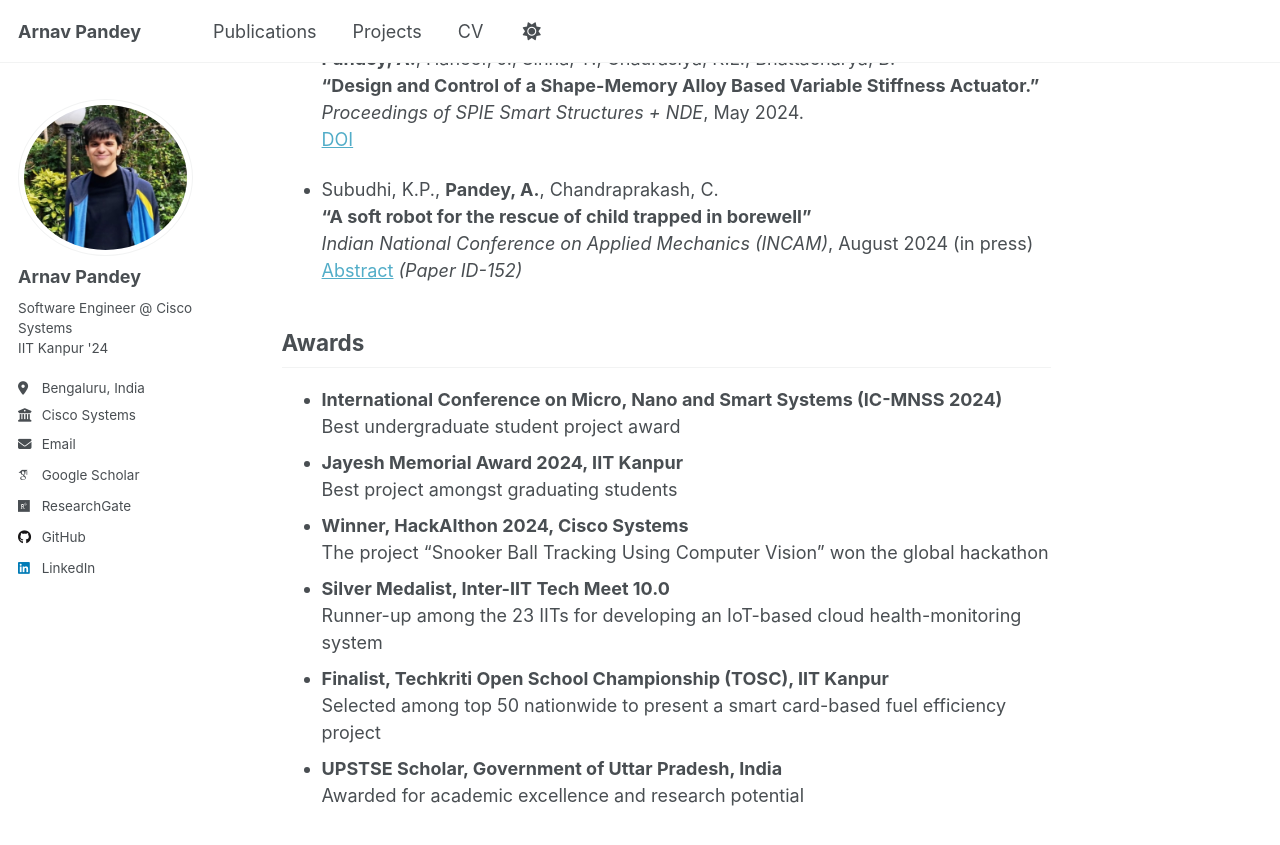
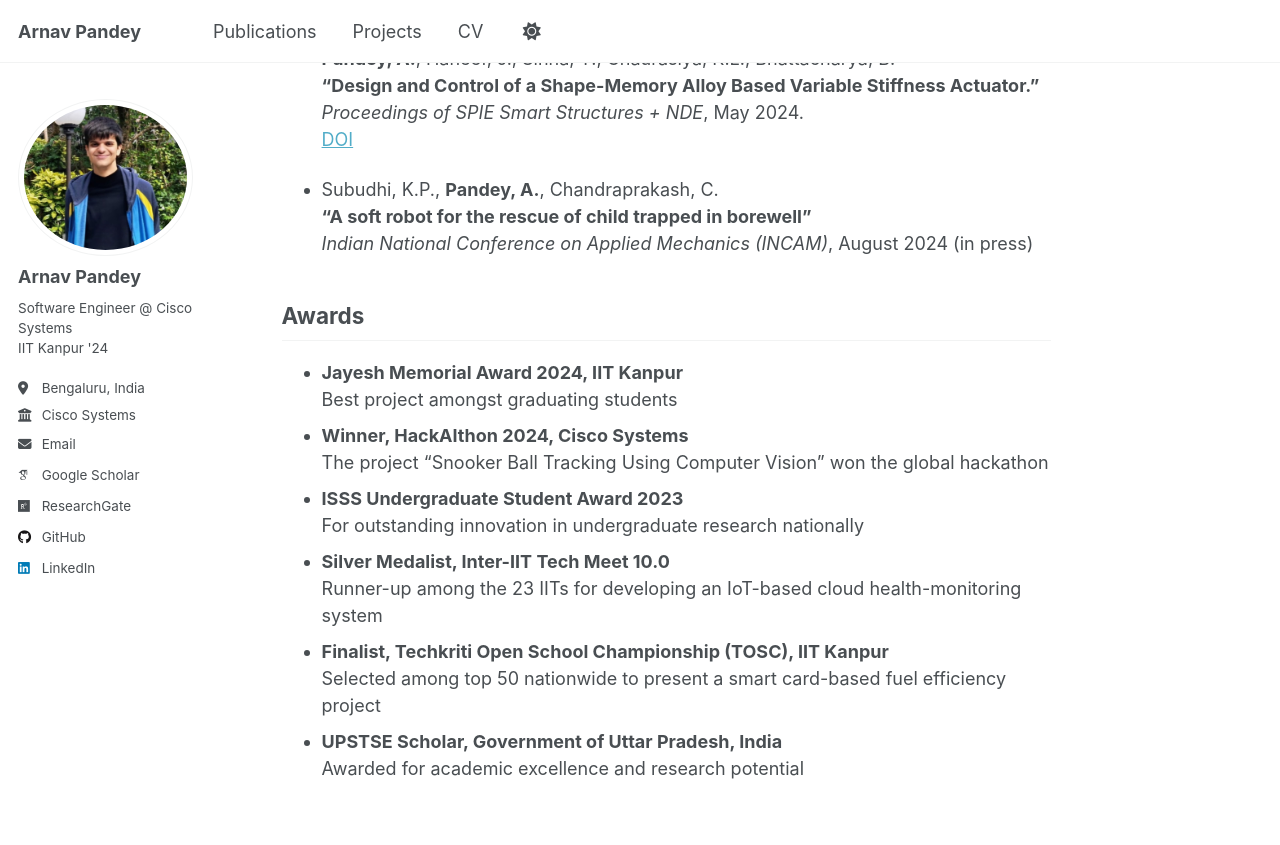
Before and after one commit to arnavpandey712/arnavpandey712.github.io, a Jekyll site: the page built from _pages/about.md, in a window 1280 px wide and 900 px high, scrolled down 654 px. Shown: the top 845 px of the window. Built offline with Jekyll 4.4.1, drawn with Linux system fonts in a browser that asks for light colours; some web fonts are replaced; a script that is not in the unit is left out.

Commit message:
Update about.md

```diff
--- a/_pages/about.md
+++ b/_pages/about.md
@@ -21,16 +21,16 @@ Currently, I’m working as a Software Engineer at Cisco Systems, India. My work
 - Subudhi, K.P., **Pandey, A.**, Chandraprakash, C.<br>
   **"A soft robot for the rescue of child trapped in borewell"** <br>
   *Indian National Conference on Applied Mechanics (INCAM)*, August 2024 (in press)<br>
-  [Abstract](https://incam.isam.co.in/book-of-abstracts) *(Paper ID-152)*
+
 
 ## Awards
 
-- **International Conference on Micro, Nano and Smart Systems (IC-MNSS 2024)**\
-  Best undergraduate student project award
 - **Jayesh Memorial Award 2024, IIT Kanpur**\
   Best project amongst graduating students
 - **Winner, HackAIthon 2024, Cisco Systems** \
   The project "Snooker Ball Tracking Using Computer Vision" won the global hackathon
+- **ISSS Undergraduate Student Award 2023**\
+  For outstanding innovation in undergraduate research nationally
 - **Silver Medalist, Inter-IIT Tech Meet 10.0**\
   Runner-up among the 23 IITs for developing an IoT-based cloud health-monitoring system
 -  **Finalist, Techkriti Open School Championship (TOSC), IIT Kanpur**\
```
